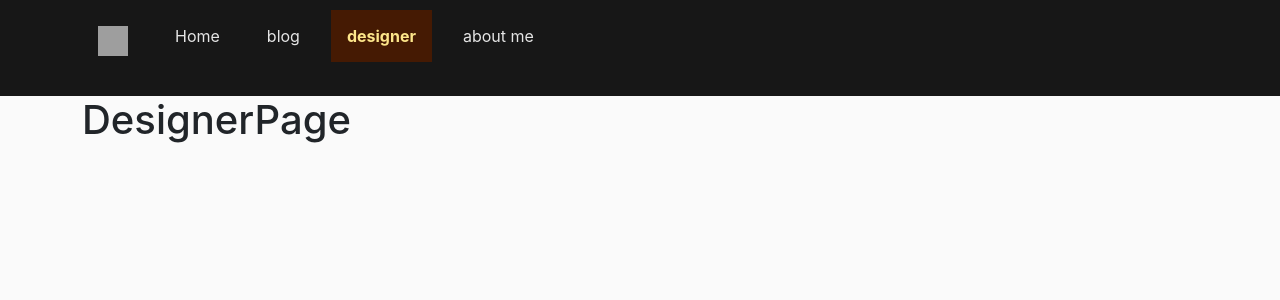
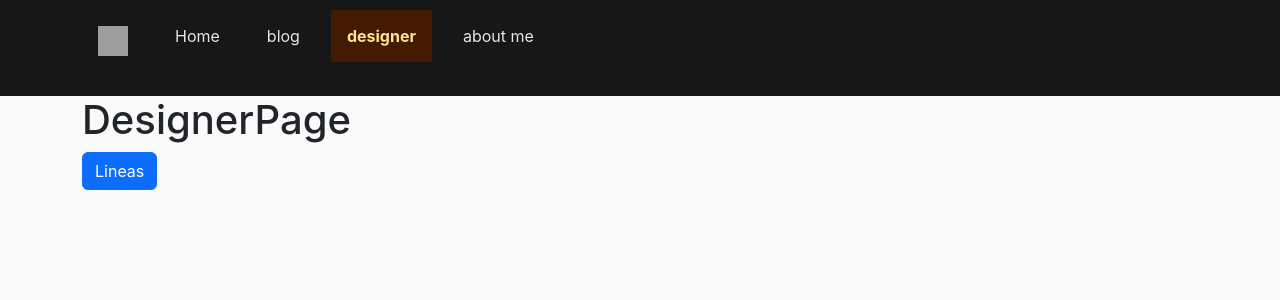
Before and after one commit to carlosfpj/equipment-designer, a React (Create React App) app in the folder frontend/: page /designer in a window 1280 px wide. Shown: the top 300 px of the page. Built offline with nearby package versions, Linux system fonts and the light colour scheme; grey boxes are pictures that could not be loaded.

Commit message:
add nested route to designerpage

```diff
--- a/frontend/src/pages/Designerpage.tsx
+++ b/frontend/src/pages/Designerpage.tsx
@@ -1,9 +1,13 @@
-import { Outlet } from "react-router-dom";
+import { Button } from "react-bootstrap";
+import { Link, NavLink, Outlet } from "react-router-dom";
 
 const DesignerPage = () => {
   return (
     <>
       <h1>DesignerPage</h1>
+      <Link to="/designer/line">
+        <Button>Lineas</Button>
+      </Link>
       <Outlet/>
     </>
   )
```
